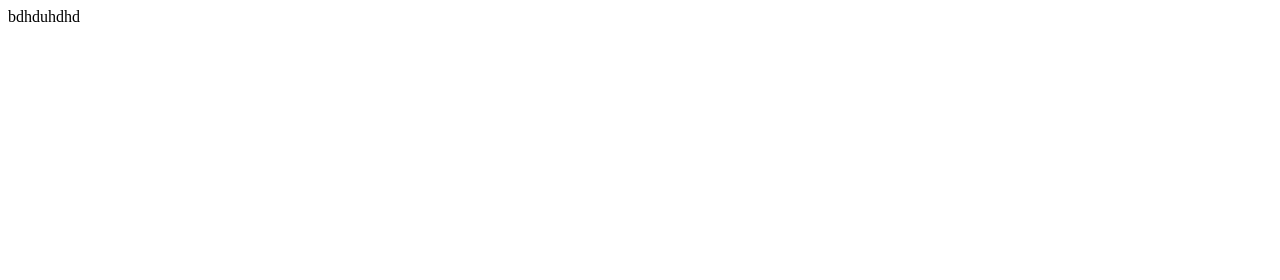
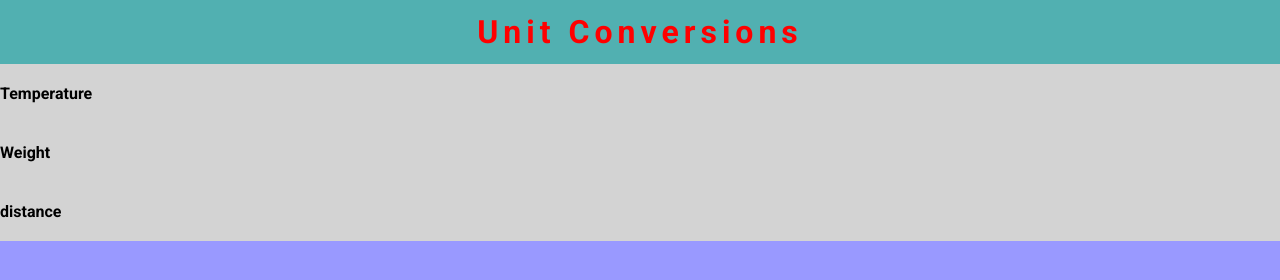
Before and after one commit to BashirAhbeish/test, a plain HTML site: page Index.html in a window 1280 px wide. Shown: the top 280 px of the page. Drawn offline with Linux system fonts and the light colour scheme.

Commit message:
Add files via upload

```diff
--- a/Index.html
+++ b/Index.html
@@ -1,9 +1,21 @@
-<!doctype html/>
-<html>
-<head>
-<title></title>
-</head>
-<body>
-    bdhduhdhd
-</body>
+<!doctype html>
+<html lang="en">
+  <head>
+  <title> Unit Conversions </title>
+  <meta name="viewport" content="width=device-width initial-scale=1.0">
+  <link rel="stylesheet" href="indexstylesheet.css">
+<link href="https://fonts.googleapis.com/css2?family=Roboto:wght@400;700&display=swap" rel="stylesheet">
+  </head>
+  <body>
+ <header>
+   <a href="index.html" id="h1"><h1>Unit Conversions </h1></a>
+   <nav>
+   <summary>
+    <a href="temperature.html" class="menu-items"> Temperature </a>
+    <a href="#weight" class="menu-items">Weight</a>
+  <a href="#distance" class="menu-items"> distance </a></summary></nav>
+    </header>
+
+    <footer><p> &quot;كل الحقوق محفوظة لبشير احبيش&quot; &copy; &reg; </p></footer>
+  </body>
 </html>
--- /dev/null
+++ b/IndexStylesheet.css
@@ -0,0 +1,47 @@
+* {
+  box-sizing: border-box;
+}
+body{
+  padding: 0px;
+  margin: 0px;
+  font-family: 'Roboto', sans-serif;
+  background-color: rgba(0, 0, 255, 0.4);
+}
+header {
+  width: 100%;;
+  text-decoration: none;
+  font-weight: bold;
+}
+h1 {
+  padding: 1%;
+  margin: 0px;
+  text-align: center;
+  background-color: rgba(10, 200, 100, 0.5);
+  letter-spacing: 5px;
+}
+#h1 {
+  text-decoration: none;
+}
+.menu-items {
+  color: black;
+  background-color: rgb(211, 211, 211);
+  padding: 10px 1px;
+  display: block;
+  text-decoration: none;
+}
+a:hover {
+  color: red;
+}
+footer {
+  margin-top: 100%;
+  text-align: center;
+  position: relative;
+}
+
+
+
+@media (min-width: 788px) {
+.menu-items {
+  padding: 20px 0px 20px 0px;
+}
+}
--- /dev/null
+++ b/temperaturestylesheet.css
@@ -0,0 +1,101 @@
+* {
+  box-sizing: border-box;
+}
+body{
+  padding: 0px;
+  margin: 0px;
+  font-family: 'Roboto', sans-serif;
+}
+header {
+  position: relative;
+  text-decoration: none;
+  font-weight: bold;
+}
+h1 {
+  padding: 1%;
+  margin: 0;
+  text-align: center;
+  background-color: rgba(10, 200, 100, 0.5);
+  letter-spacing: 5px;
+}
+#h1 {
+  text-decoration: none;
+}
+#nav {
+  color: black;
+  background-color: rgb(211, 211, 211);
+  padding: 10px;
+  border-style: solid;
+  border-color: black;
+  border-width: 1px;
+  border-radius: 5px;
+  text-align: center;
+  width: 50%;
+  position: absolute;
+  top: 100%;
+  margin-left: 0px;
+}
+.menu-items {
+  color: black;
+  background-color: rgb(211, 211, 211);
+  padding: 10px 1px;
+  display: block;
+  text-decoration: none;
+}
+a:hover {
+  color: red;
+}
+#sec1 {
+  margin: 50% 1%;
+  background-color: rgba(100, 100, 100, 0.4);
+}
+img {
+  width: 20%;
+}
+aside {
+  background-color: rgba(225, 225, 0, 0.2);
+}
+footer {
+  margin-top: 100%;
+  text-align: center;
+  position: absolute;
+}
+
+
+
+
+@media (min-width: 788px) {
+ h1 {
+  width: 100%;
+  text-align: left;
+  position: absolute;
+}
+#h1 {
+  display: inline;
+  float: left;
+}
+
+.sections {
+   width: 50%;
+   position: absolute;
+ }
+ #nav {
+  color: black;
+  background-color: rgba(211, 211, 211, 0);
+  border-style: none;
+  border-radius: 0px;
+  text-align: center;
+  top: 100%;
+  margin-left: 0px;
+  float: right;
+  position: relative;
+  width: 25%;
+  padding: 2px 4px 4px 0px;
+}
+#menu-head {
+  padding: 15px 0px 20px 0px;
+}
+.menu-items {
+  padding: 20px 0px 20px 0px;
+}
+}
```
Also changed, not shown: temperature.html (added, +50 -0 lines).
